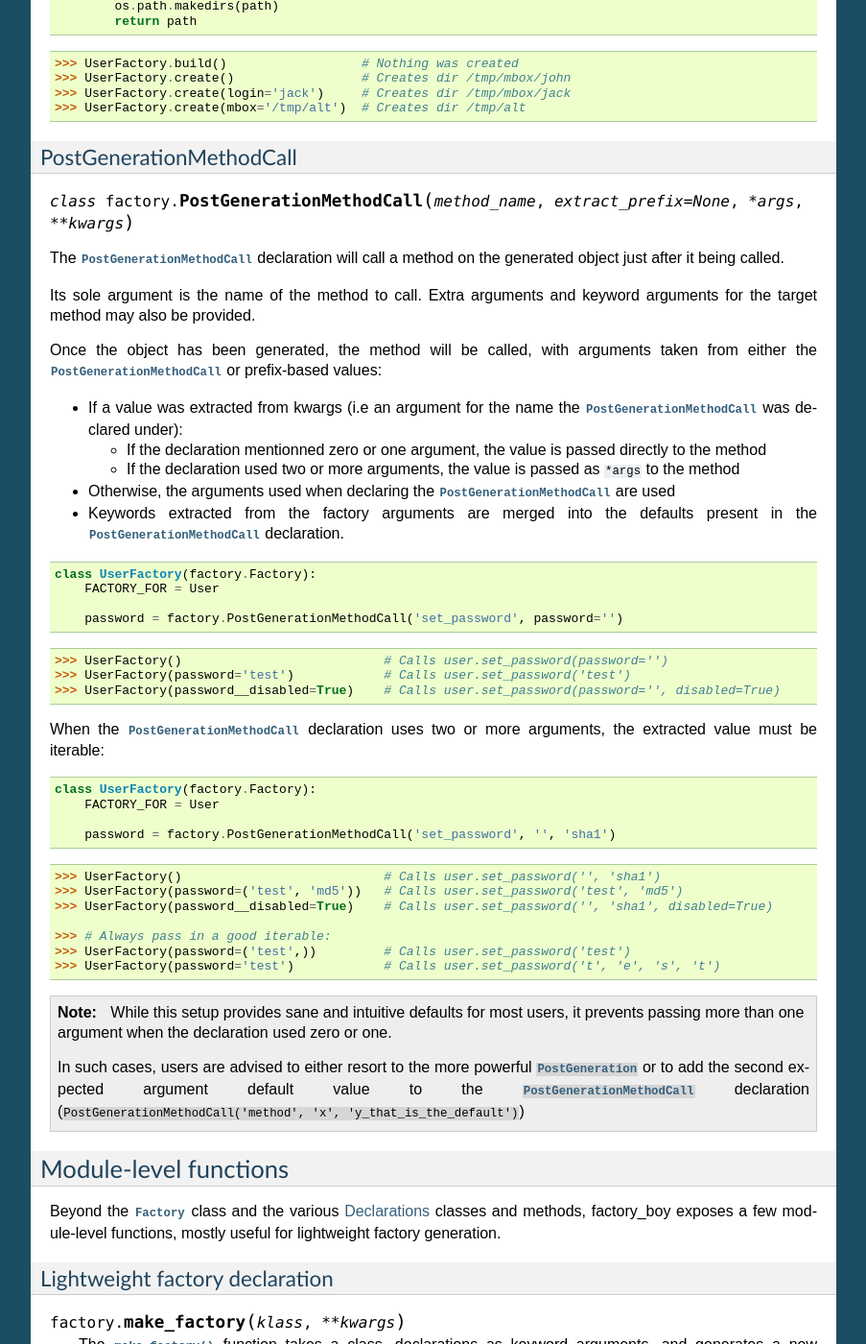
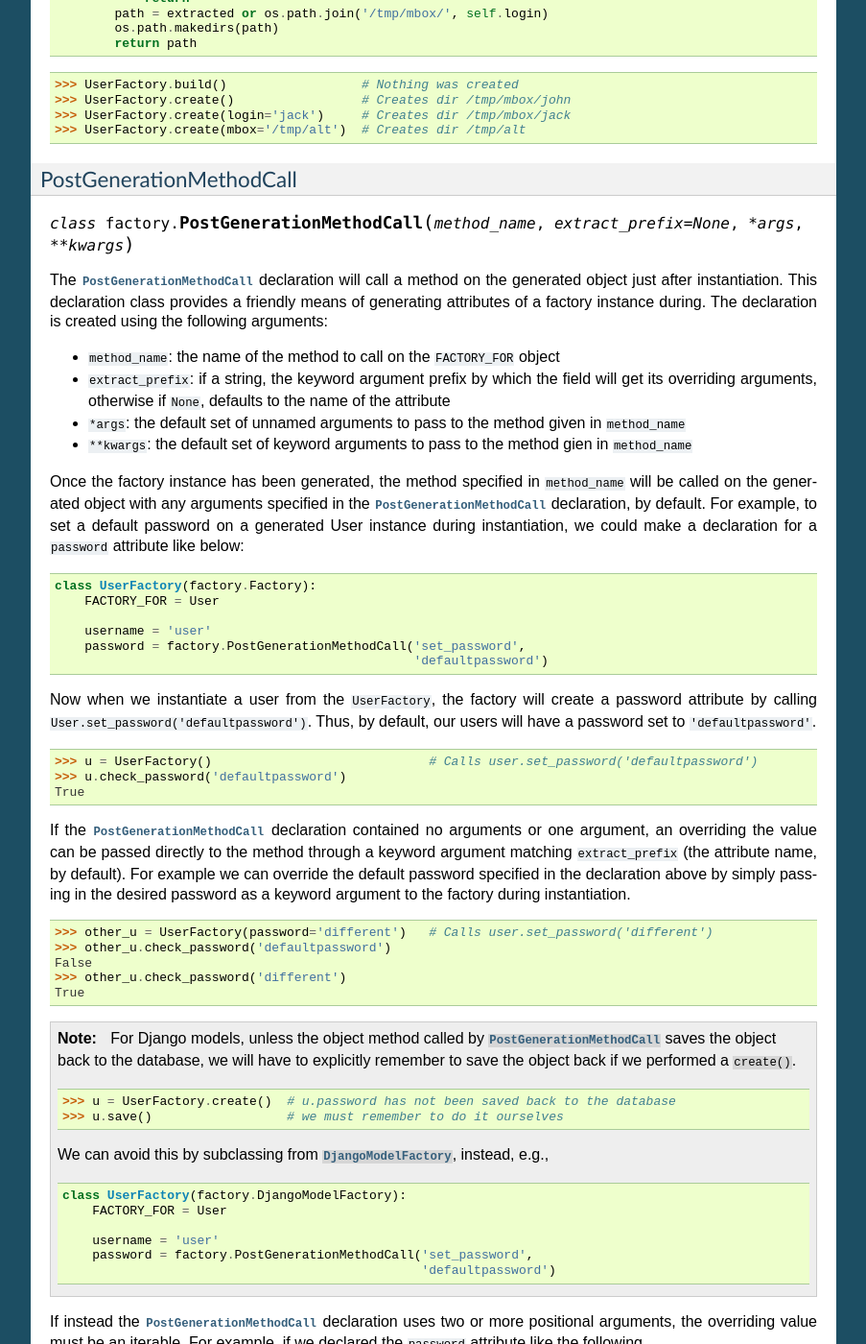
Before and after one commit to FactoryBoy/factory_boy, a Sphinx documentation site: the page built from docs/reference.rst, in a window 1280 px wide and 1400 px high, scrolled down 14290 px. Shown: the whole window at 96% size, without its empty margins (198-1101 px from the left). Built offline with Sphinx 7.4.7, drawn with Linux system fonts in a browser that asks for light colours; some of the changed text lies outside the part shown.

Commit message:
Merge documentation for PostGenerationMethodCall.
This merges in changes provided by gotgenes to the previous
PostGeneration documentation to the new documentation provided by
rbarrois. This documentation relates to the new functionality of
overriding default arguments to declarations of
PostGenerationMethodCall.

```diff
--- a/docs/reference.rst
+++ b/docs/reference.rst
@@ -863,6 +863,8 @@ Some objects expect additional method calls or complex processing for proper def
 For instance, a ``User`` may need to have a related ``Profile``, where the ``Profile`` is built from the ``User`` object.
 
 To support this pattern, factory_boy provides the following tools:
+  - :py:class:`factory.PostGenerationMethodCall`: allows you to hook a
+    particular attribute to a function call
   - :class:`PostGeneration`: this class allows calling a given function with the generated object as argument
   - :func:`post_generation`: decorator performing the same functions as :class:`PostGeneration`
   - :class:`RelatedFactory`: this builds or creates a given factory *after* building/creating the first Factory.
@@ -1049,58 +1051,106 @@ PostGenerationMethodCall
 
 .. OHAI_VIM*
 
-The :class:`PostGenerationMethodCall` declaration will call a method on the
-generated object just after it being called.
+The :class:`PostGenerationMethodCall` declaration will call a method on
+the generated object just after instantiation. This declaration class
+provides a friendly means of generating attributes of a factory instance
+during. The declaration is created using the following arguments:
 
-Its sole argument is the name of the method to call.
-Extra arguments and keyword arguments for the target method may also be provided.
+- ``method_name``: the name of the method to call on the
+  ``FACTORY_FOR`` object
+- ``extract_prefix``: if a string, the keyword argument prefix by
+  which the field will get its overriding arguments, otherwise if
+  ``None``, defaults to the name of the attribute
+- ``*args``: the default set of unnamed arguments to pass to the method
+  given in ``method_name``
+- ``**kwargs``: the default set of keyword arguments to pass to the
+  method gien in ``method_name``
 
-Once the object has been generated, the method will be called, with arguments
-taken from either the :class:`PostGenerationMethodCall` or prefix-based values:
-
-- If a value was extracted from kwargs (i.e an argument for the name the
-  :class:`PostGenerationMethodCall` was declared under):
-
-  - If the declaration mentionned zero or one argument, the value is passed
-    directly to the method
-  - If the declaration used two or more arguments, the value is passed as
-    ``*args`` to the method
-
-- Otherwise, the arguments used when declaring the :class:`PostGenerationMethodCall`
-  are used
-
-- Keywords extracted from the factory arguments are merged into the defaults
-  present in the :class:`PostGenerationMethodCall` declaration.
+Once the factory instance has been generated, the method specified in
+``method_name`` will be called on the generated object with any arguments
+specified in the :class:`PostGenerationMethodCall` declaration, by
+default. For example, to set a default password on a generated User instance
+during instantiation, we could make a declaration for a ``password``
+attribute like below:
 
 .. code-block:: python
 
     class UserFactory(factory.Factory):
         FACTORY_FOR = User
 
-        password = factory.PostGenerationMethodCall('set_password', password='')
+        username = 'user'
+        password = factory.PostGenerationMethodCall('set_password',
+                                                    'defaultpassword')
+
+Now when we instantiate a user from the ``UserFactory``, the factory
+will create a password attribute by calling ``User.set_password('defaultpassword')``. Thus, by default, our users will have a password
+set to ``'defaultpassword'``.
 
 .. code-block:: pycon
 
-    >>> UserFactory()                           # Calls user.set_password(password='')
-    >>> UserFactory(password='test')            # Calls user.set_password('test')
-    >>> UserFactory(password__disabled=True)    # Calls user.set_password(password='', disabled=True)
+    >>> u = UserFactory()                             # Calls user.set_password('defaultpassword')
+    >>> u.check_password('defaultpassword')
+    True
+
+If the :class:`PostGenerationMethodCall` declaration contained no
+arguments or one argument, an overriding the value can be passed
+directly to the method through a keyword argument matching
+``extract_prefix`` (the attribute name, by default). For example we can
+override the default password specified in the declaration above by
+simply passing in the desired password as a keyword argument to the
+factory during instantiation.
+
+.. code-block:: pycon
+
+    >>> other_u = UserFactory(password='different')   # Calls user.set_password('different')
+    >>> other_u.check_password('defaultpassword')
+    False
+    >>> other_u.check_password('different')
+    True
+
+.. note:: For Django models, unless the object method called by
+   :py:class:`PostGenerationMethodCall` saves the object back to the
+   database, we will have to explicitly remember to save the object back
+   if we performed a ``create()``.
+
+   .. code-block:: pycon
+
+        >>> u = UserFactory.create()  # u.password has not been saved back to the database
+        >>> u.save()                  # we must remember to do it ourselves
 
 
-When the :class:`PostGenerationMethodCall` declaration uses two or more arguments,
-the extracted value must be iterable:
+   We can avoid this by subclassing from :class:`DjangoModelFactory`,
+   instead, e.g.,
+
+   .. code-block:: python
+
+        class UserFactory(factory.DjangoModelFactory):
+            FACTORY_FOR = User
+
+            username = 'user'
+            password = factory.PostGenerationMethodCall('set_password',
+                                                        'defaultpassword')
+
+
+If instead the :class:`PostGenerationMethodCall` declaration uses two or
+more positional arguments, the overriding value must be an iterable. For
+example, if we declared the ``password`` attribute like the following,
 
 .. code-block:: python
 
     class UserFactory(factory.Factory):
         FACTORY_FOR = User
 
+        username = 'user'
         password = factory.PostGenerationMethodCall('set_password', '', 'sha1')
+
+then we must be cautious to pass in an iterable for the ``password``
+keyword argument when creating an instance from the factory:
 
 .. code-block:: pycon
 
     >>> UserFactory()                           # Calls user.set_password('', 'sha1')
     >>> UserFactory(password=('test', 'md5'))   # Calls user.set_password('test', 'md5')
-    >>> UserFactory(password__disabled=True)    # Calls user.set_password('', 'sha1', disabled=True)
 
     >>> # Always pass in a good iterable:
     >>> UserFactory(password=('test',))         # Calls user.set_password('test')
@@ -1115,6 +1165,13 @@ the extracted value must be iterable:
           :class:`PostGeneration` or to add the second expected argument default
           value to the :class:`PostGenerationMethodCall` declaration
           (``PostGenerationMethodCall('method', 'x', 'y_that_is_the_default')``)
+
+Keywords extracted from the factory arguments are merged into the
+defaults present in the :class:`PostGenerationMethodCall` declaration.
+
+.. code-block:: pycon
+
+    >>> UserFactory(password__disabled=True)    # Calls user.set_password('', 'sha1', disabled=True)
 
 
 Module-level functions
```
